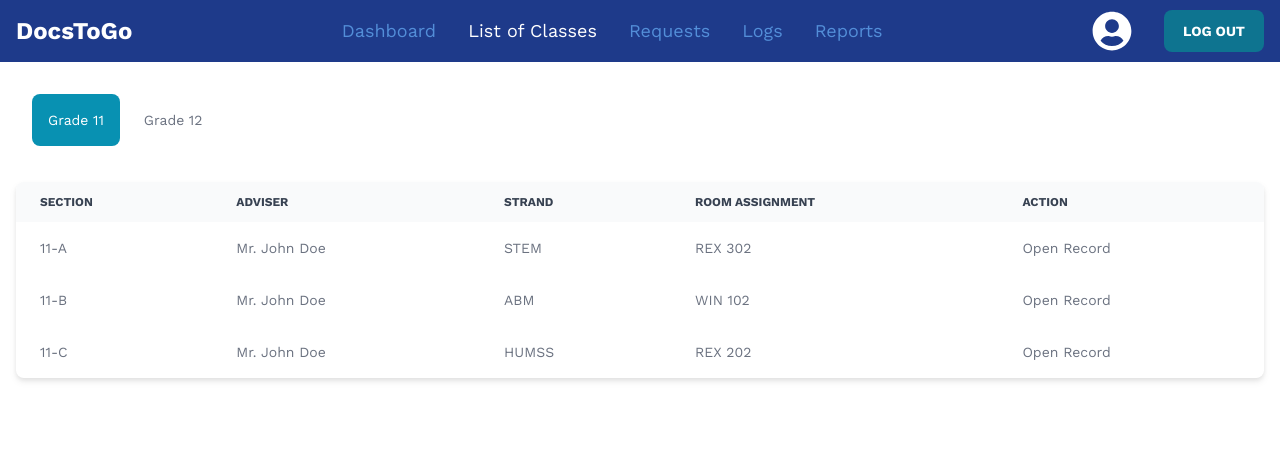
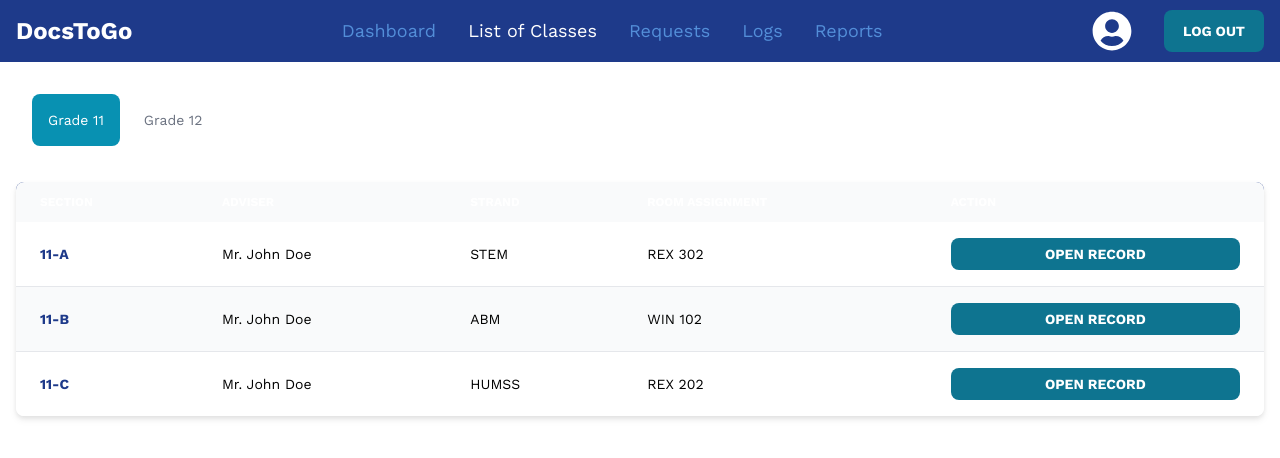
Before and after one commit to arvy-rence/docxtogo-admin, a Next.js app: page /dashboard/class-list in a window 1280 px wide. Shown: the top 458 px of the page. Built offline with nearby package versions, Linux system fonts and the light colour scheme.

Commit message:
[UPDATE] / Add styling and link to the SectionTable

```diff
--- a/components/class-list/SectionTable.jsx
+++ b/components/class-list/SectionTable.jsx
@@ -1,23 +1,27 @@
 import React from "react";
-import {Table} from "flowbite-react";
+import {Button, Table} from "flowbite-react";
 
 export const SectionTable = ({sections}) => {
   const tableHeaders = ["Section", "Adviser", "Strand", "Room Assignment", "Action"];
   return (
-    <Table>
-      <Table.Head>
+    <Table striped={true}>
+      <Table.Head className="bg-primary text-white">
         {tableHeaders.map((header, index) => (
           <Table.HeadCell key={index}>{header}</Table.HeadCell>
         ))}
       </Table.Head>
-      <Table.Body>
+      <Table.Body className="divide-y">
         {sections.map((item, index) => (
           <Table.Row key={index}>
-            <Table.Cell>{item.section}</Table.Cell>
-            <Table.Cell>{item.adviser}</Table.Cell>
-            <Table.Cell>{item.strand}</Table.Cell>
-            <Table.Cell>{item.roomAssignment}</Table.Cell>
-            <Table.Cell>Open Record</Table.Cell>
+            <Table.Cell className="text-primary font-bold">{item.section}</Table.Cell>
+            <Table.Cell className="text-black">{item.adviser}</Table.Cell>
+            <Table.Cell className="text-black">{item.strand}</Table.Cell>
+            <Table.Cell className="text-black">{item.roomAssignment}</Table.Cell>
+            <Table.Cell>
+              <Button className="h-[2rem] uppercase font-bold" href={`/dashboard/class-list/${item.section}`}>
+                Open Record
+              </Button>
+            </Table.Cell>
           </Table.Row>
         ))}
       </Table.Body>
```
